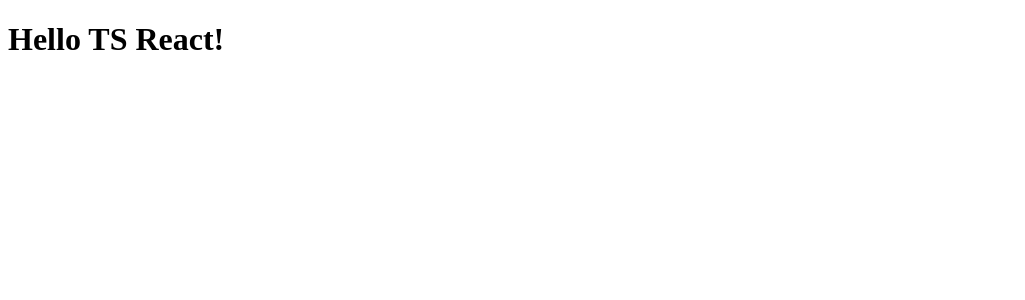
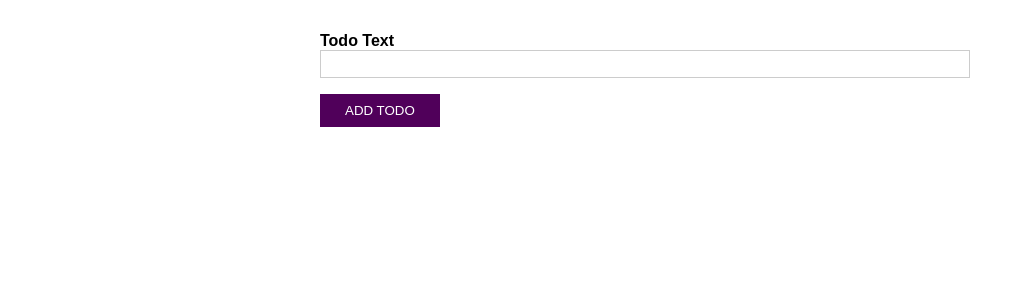
Before and after one commit to ryong9rrr/react-practice, a React (Create React App) app: page / in a window 1280 px wide. Shown: the top 300 px of the page, without its empty margins (0-1025 px from the left). Built offline with nearby package versions, Linux system fonts and the light colour scheme.

Commit message:
유데미 타입스크립트 섹션14: 리액트 + 타입스크립트 간단한 투두리스트 예제

```diff
--- a/src/App.tsx
+++ b/src/App.tsx
@@ -1,10 +1,29 @@
-import React from 'react'
+import React, { useState } from 'react'
+import NewTodo from './components/NewTodo'
+import TodoList from './components/TodoList'
+import { Todo } from './todo.model'
+import { makeRandomNumber } from './utils'
 
-function App() {
+const App: React.FC = () => {
+  const [todos, setTodos] = useState<Todo[]>([])
+
+  const handleSubmit = (text: string) => {
+    const id = makeRandomNumber().toString()
+    const newTodo: Todo = { id, text }
+    setTodos((prevTodos) => [...prevTodos, newTodo])
+  }
+
+  const handleRemove = (todoId: string) => {
+    setTodos((prevTodos) => {
+      return prevTodos.filter((todo) => todo.id !== todoId)
+    })
+  }
+
   return (
-    <React.Fragment>
-      <h1>Hello TS React!</h1>
-    </React.Fragment>
+    <div className="App">
+      <NewTodo onSubmit={handleSubmit} />
+      <TodoList items={todos} onRemove={handleRemove} />
+    </div>
   )
 }
 
--- /dev/null
+++ b/src/components/NewTodo.css
@@ -0,0 +1,47 @@
+form {
+  width: 90%;
+  max-width: 40rem;
+  margin: 2rem auto;
+}
+
+.form-control {
+  margin-bottom: 1rem;
+}
+
+label, input {
+  display: block;
+  width: 100%;
+}
+
+label {
+  font-weight: bold;
+}
+
+input {
+  font: inherit;
+  border: 1px solid #ccc;
+  padding: 0.25rem;
+}
+
+input:focus {
+  outline: none;
+  border-color: #50005a;
+}
+
+button {
+  background: #50005a;
+  border: 1px solid #50005a;
+  color: white;
+  padding: 0.5rem 1.5rem;
+  cursor: pointer;
+}
+
+button:focus {
+  outline: none;
+}
+
+button:hover,
+button:active {
+  background: #6a0a77;
+  border-color: #6a0a77;
+}
--- /dev/null
+++ b/src/components/NewTodo.tsx
@@ -0,0 +1,31 @@
+import React, { useRef } from 'react'
+import './NewTodo.css'
+
+type NewTodoProps = {
+  onSubmit: (text: string) => void
+}
+
+const NewTodo: React.FC<NewTodoProps> = ({ onSubmit }) => {
+  const textInputRef = useRef<HTMLInputElement>(null)
+
+  const handleSubmit = (e: React.FormEvent) => {
+    e.preventDefault()
+    if (textInputRef.current) {
+      const enteredText = textInputRef.current.value
+      onSubmit && onSubmit(enteredText)
+      textInputRef.current.value = ''
+    }
+  }
+
+  return (
+    <form onSubmit={handleSubmit}>
+      <div className="form-control">
+        <label htmlFor="todo-text">Todo Text</label>
+        <input id="todo-text" ref={textInputRef} autoComplete="off" />
+      </div>
+      <button type="submit">ADD TODO</button>
+    </form>
+  )
+}
+
+export default NewTodo
--- /dev/null
+++ b/src/components/TodoList.css
@@ -0,0 +1,17 @@
+ul {
+  list-style: none;
+  width: 90%;
+  max-width: 40rem;
+  margin: 2rem auto;
+  padding: 0;
+}
+
+li {
+  margin: 1rem 0;
+  padding: 1rem;
+  box-shadow: 0 2px 8px rgba(0, 0, 0, 0.26);
+  border-radius: 6px;
+  display: flex;
+  justify-content: space-between;
+  align-items: center;
+}
--- /dev/null
+++ b/src/components/TodoList.tsx
@@ -0,0 +1,24 @@
+import React from 'react'
+import { Todo } from '../todo.model'
+import './TodoList.css'
+
+interface TodoListProps {
+  items: Todo[]
+  onRemove: (id: string) => void
+}
+
+// 이런식으로 제네릭을 사용할 수도 있음
+const TodoList: React.FC<TodoListProps> = ({ items, onRemove }) => {
+  return (
+    <ul>
+      {items.map((todo) => (
+        <li key={todo.id}>
+          <span>{todo.text}</span>
+          <button onClick={onRemove.bind(null, todo.id)}>DELETE</button>
+        </li>
+      ))}
+    </ul>
+  )
+}
+
+export default TodoList
--- /dev/null
+++ b/src/index.css
@@ -0,0 +1,7 @@
+html {
+  font-family: sans-serif;
+}
+
+body {
+  margin: 0;
+}
--- a/src/index.tsx
+++ b/src/index.tsx
@@ -1,5 +1,6 @@
 import ReactDOM from 'react-dom/client'
 import App from './App'
+import './index.css'
+
 const root = ReactDOM.createRoot(document.getElementById('root') as HTMLElement)
-
 root.render(<App />)
--- /dev/null
+++ b/src/todo.model.ts
@@ -0,0 +1,4 @@
+export interface Todo {
+  id: string
+  text: string
+}
--- /dev/null
+++ b/src/utils/index.ts
@@ -0,0 +1,6 @@
+export const makeRandomNumber = (): number => {
+  const LENGTH = 1
+  const array = new Uint32Array(LENGTH)
+  self.crypto.getRandomValues(array)
+  return array[LENGTH - 1]
+}
```
